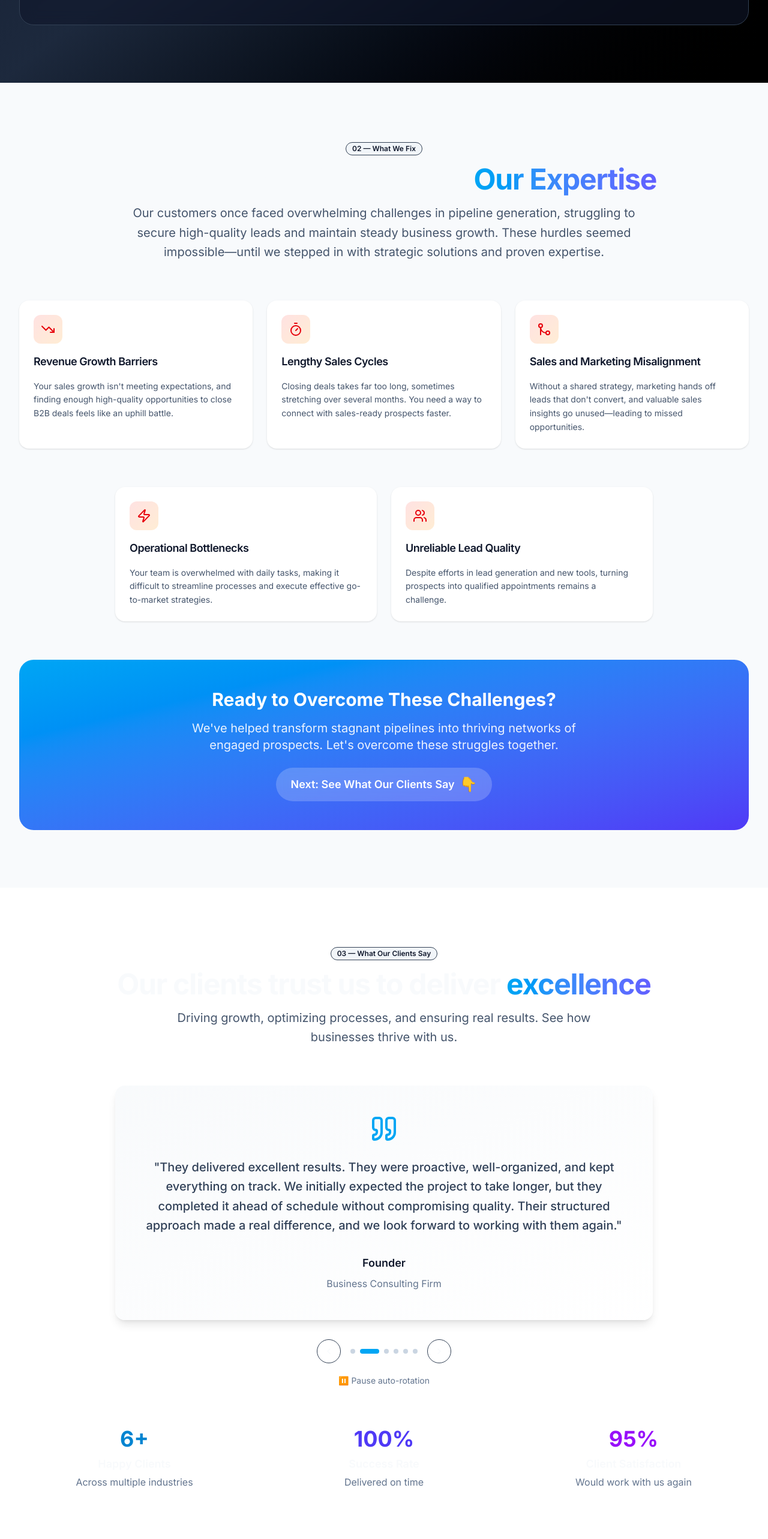
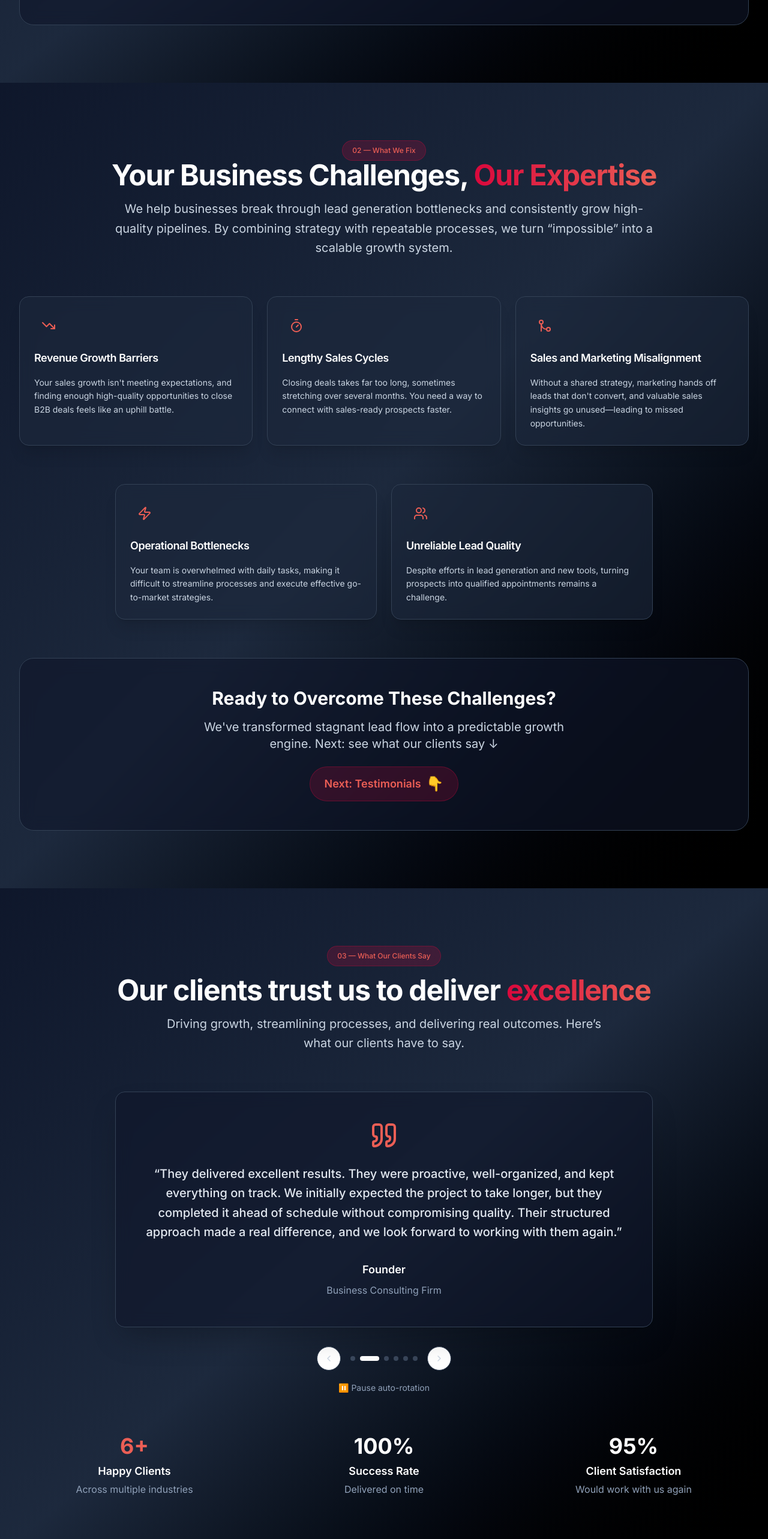
Before and after one commit to wilaine/aeconnect, a Next.js app in the folder ae-connect-landing/: page / in a window 1280 px wide. Shown: the part 1880-4446 px from the top of the page at 60% size. Built offline with nearby package versions, Linux system fonts and the light colour scheme.

Commit message:
统一UI 英文

```diff
--- a/ae-connect-landing/src/components/challenges.tsx
+++ b/ae-connect-landing/src/components/challenges.tsx
@@ -6,88 +6,80 @@ import { Card, CardContent, CardDescription, CardHeader, CardTitle } from "@/com
 import { Badge } from "@/components/ui/badge"
 import { siteConfig } from "@/config/site"
 
-const iconMap = {
-  TrendingDown,
-  Timer,
-  GitMerge,
-  Zap,
-  Users,
-}
+const iconMap = { TrendingDown, Timer, GitMerge, Zap, Users }
 
-const containerVariants = {
+const container = {
   hidden: { opacity: 0 },
   visible: {
     opacity: 1,
-    transition: {
-      staggerChildren: 0.15,
-    },
+    transition: { staggerChildren: 0.15 },
   },
 }
 
-const itemVariants = {
+const item = {
   hidden: { opacity: 0, y: 20 },
-  visible: {
-    opacity: 1,
-    y: 0,
-    transition: { duration: 0.5, ease: "easeOut" },
-  },
+  visible: { opacity: 1, y: 0, transition: { duration: 0.5, ease: "easeOut" } },
 }
 
 export function Challenges() {
   return (
-    <section id="challenges" className="py-24 bg-slate-50">
-      <div className="container max-w-7xl px-4 sm:px-6 lg:px-8">
+    <section id="challenges" className="relative py-24 overflow-hidden bg-gradient-to-br from-slate-900 via-slate-800 to-black">
+      {/* 背景网格 */}
+      <div className="absolute inset-0 bg-grid-slate-700/30 opacity-50" />
+      <div className="relative container max-w-7xl px-4 sm:px-6 lg:px-8">
         <motion.div
           initial="hidden"
           whileInView="visible"
           viewport={{ once: true, amount: 0.3 }}
-          variants={containerVariants}
+          variants={container}
           className="space-y-16"
         >
           {/* Section Header */}
           <div className="text-center space-y-4">
-            <motion.div variants={itemVariants}>
-              <Badge variant="secondary" className="mb-4">
+            <motion.div variants={item}>
+              <Badge
+                variant="secondary"
+                className="px-4 py-2 font-medium"
+                style={{ backgroundColor: "rgba(217, 8, 60, 0.2)", color: "#eb5e55", borderColor: "rgba(217, 8, 60, 0.3)" }}
+              >
                 02 — What We Fix
               </Badge>
-              <h2 className="text-3xl md:text-5xl font-bold tracking-tight">
+              <h2 className="text-3xl md:text-5xl font-bold tracking-tight text-white">
                 Your Business Challenges,{" "}
-                <span className="bg-gradient-to-r from-sky-500 to-indigo-500 bg-clip-text text-transparent">
+                <span className="bg-clip-text text-transparent" style={{ backgroundImage: "linear-gradient(to right, #d9083c, #eb5e55)" }}>
                   Our Expertise
                 </span>
               </h2>
             </motion.div>
             <motion.p
-              variants={itemVariants}
-              className="text-xl text-slate-600 max-w-4xl mx-auto leading-relaxed"
+              variants={item}
+              className="text-xl text-slate-300 max-w-4xl mx-auto leading-relaxed"
             >
-              Our customers once faced overwhelming challenges in pipeline generation, struggling to secure
-              high-quality leads and maintain steady business growth. These hurdles seemed impossible—until
-              we stepped in with strategic solutions and proven expertise.
+              We help businesses break through lead generation bottlenecks and consistently grow high-quality pipelines.
+              By combining strategy with repeatable processes, we turn “impossible” into a scalable growth system.
             </motion.p>
+
           </div>
 
           {/* Challenges Grid */}
-          <motion.div
-            variants={containerVariants}
-            className="grid grid-cols-1 md:grid-cols-2 lg:grid-cols-3 gap-6"
-          >
-            {siteConfig.challenges.slice(0, 3).map((challenge, index) => {
-              const Icon = iconMap[challenge.icon as keyof typeof iconMap]
+          <motion.div variants={container} className="grid grid-cols-1 md:grid-cols-2 lg:grid-cols-3 gap-6">
+            {siteConfig.challenges.slice(0, 3).map((c) => {
+              const Icon = iconMap[c.icon as keyof typeof iconMap]
               return (
-                <motion.div key={challenge.title} variants={itemVariants}>
-                  <Card className="h-full bg-white border-0 shadow-sm hover:shadow-lg transition-all duration-300 group">
+                <motion.div key={c.title} variants={item}>
+                  <Card className="h-full border border-slate-700/60 bg-slate-800/60 backdrop-blur-md shadow-xl hover:shadow-2xl transition-all duration-300 group">
                     <CardHeader className="pb-4">
-                      <div className="w-12 h-12 mb-4 bg-gradient-to-br from-red-100 to-orange-100 rounded-xl flex items-center justify-center group-hover:scale-110 transition-transform duration-300">
-                        <Icon className="w-6 h-6 text-red-600" />
+                      <div
+                        className="w-12 h-12 mb-4 rounded-xl flex items-center justify-center group-hover:scale-110 transition-transform duration-300"
+                        style={{ background: "linear-gradient(to br, rgba(217,8,60,0.15), rgba(235,94,85,0.15))" }}
+                      >
+                        <Icon className="w-6 h-6" style={{ color: "#eb5e55" }} />
                       </div>
-                      <CardTitle className="text-lg font-semibold text-slate-900">
-                        {challenge.title}
-                      </CardTitle>
+                      <CardTitle className="text-lg font-semibold text-white">{c.title}</CardTitle>
                     </CardHeader>
                     <CardContent>
-                      <CardDescription className="text-slate-600 leading-relaxed">
-                        {challenge.description}
+                      <CardDescription className="text-slate-300 leading-relaxed">
+                        {c.description}
                       </CardDescription>
                     </CardContent>
                   </Card>
@@ -96,27 +88,25 @@ export function Challenges() {
             })}
           </motion.div>
 
-          {/* Additional Challenges Row */}
-          <motion.div
-            variants={containerVariants}
-            className="grid grid-cols-1 md:grid-cols-2 gap-6 max-w-4xl mx-auto"
-          >
-            {siteConfig.challenges.slice(3).map((challenge, index) => {
-              const Icon = iconMap[challenge.icon as keyof typeof iconMap]
+          {/* Additional Row */}
+          <motion.div variants={container} className="grid grid-cols-1 md:grid-cols-2 gap-6 max-w-4xl mx-auto">
+            {siteConfig.challenges.slice(3).map((c) => {
+              const Icon = iconMap[c.icon as keyof typeof iconMap]
               return (
-                <motion.div key={challenge.title} variants={itemVariants}>
-                  <Card className="h-full bg-white border-0 shadow-sm hover:shadow-lg transition-all duration-300 group">
+                <motion.div key={c.title} variants={item}>
+                  <Card className="h-full border border-slate-700/60 bg-slate-800/60 backdrop-blur-md shadow-xl hover:shadow-2xl transition-all duration-300 group">
                     <CardHeader className="pb-4">
-                      <div className="w-12 h-12 mb-4 bg-gradient-to-br from-red-100 to-orange-100 rounded-xl flex items-center justify-center group-hover:scale-110 transition-transform duration-300">
-                        <Icon className="w-6 h-6 text-red-600" />
+                      <div
+                        className="w-12 h-12 mb-4 rounded-xl flex items-center justify-center group-hover:scale-110 transition-transform duration-300"
+                        style={{ background: "linear-gradient(to br, rgba(217,8,60,0.15), rgba(235,94,85,0.15))" }}
+                      >
+                        <Icon className="w-6 h-6" style={{ color: "#eb5e55" }} />
                       </div>
-                      <CardTitle className="text-lg font-semibold text-slate-900">
-                        {challenge.title}
-                      </CardTitle>
+                      <CardTitle className="text-lg font-semibold text-white">{c.title}</CardTitle>
                     </CardHeader>
                     <CardContent>
-                      <CardDescription className="text-slate-600 leading-relaxed">
-                        {challenge.description}
+                      <CardDescription className="text-slate-300 leading-relaxed">
+                        {c.description}
                       </CardDescription>
                     </CardContent>
                   </Card>
@@ -125,20 +115,15 @@ export function Challenges() {
             })}
           </motion.div>
 
-          {/* Solution CTA */}
-          <motion.div
-            variants={itemVariants}
-            className="text-center bg-gradient-to-br from-sky-500 to-indigo-600 rounded-3xl p-8 md:p-12 text-white"
-          >
-            <h3 className="text-2xl md:text-3xl font-bold mb-4">
-              Ready to Overcome These Challenges?
-            </h3>
-            <p className="text-xl opacity-90 mb-6 max-w-2xl mx-auto">
-              We've helped transform stagnant pipelines into thriving networks of engaged prospects.
-              Let's overcome these struggles together.
+          {/* CTA */}
+          <motion.div variants={item} className="text-center rounded-3xl p-8 md:p-12 border border-slate-700/60 bg-slate-900/60 backdrop-blur-md">
+            <h3 className="text-2xl md:text-3xl font-bold mb-4 text-white">Ready to Overcome These Challenges?</h3>
+            <p className="text-xl text-slate-300 mb-6 max-w-2xl mx-auto">
+              We've transformed stagnant lead flow into a predictable growth engine. Next: see what our clients say ↓
             </p>
-            <div className="inline-flex items-center space-x-2 bg-white/20 backdrop-blur px-6 py-3 rounded-full">
-              <span className="text-lg font-semibold">Next: See What Our Clients Say</span>
+            <div className="inline-flex items-center space-x-2 rounded-full px-6 py-3"
+                 style={{ backgroundColor: "rgba(217, 8, 60, 0.18)", border: "1px solid rgba(217, 8, 60, 0.3)" }}>
+              <span className="text-lg font-semibold" style={{ color: "#eb5e55" }}>Next: Testimonials</span>
               <span className="text-2xl">👇</span>
             </div>
           </motion.div>
--- a/ae-connect-landing/src/components/testimonials.tsx
+++ b/ae-connect-landing/src/components/testimonials.tsx
@@ -16,32 +16,28 @@ export function Testimonials() {
 
   useEffect(() => {
     if (!isAutoPlaying) return
-
-    const interval = setInterval(() => {
-      setCurrentIndex((prev) => (prev + 1) % testimonials.length)
-    }, 5000)
-
-    return () => clearInterval(interval)
+    const id = setInterval(() => setCurrentIndex((p) => (p + 1) % testimonials.length), 5000)
+    return () => clearInterval(id)
   }, [isAutoPlaying, testimonials.length])
 
   const goToPrevious = () => {
-    setCurrentIndex((prev) => (prev - 1 + testimonials.length) % testimonials.length)
+    setCurrentIndex((p) => (p - 1 + testimonials.length) % testimonials.length)
     setIsAutoPlaying(false)
   }
-
   const goToNext = () => {
-    setCurrentIndex((prev) => (prev + 1) % testimonials.length)
+    setCurrentIndex((p) => (p + 1) % testimonials.length)
     setIsAutoPlaying(false)
   }
-
-  const goToSlide = (index: number) => {
-    setCurrentIndex(index)
+  const goToSlide = (i: number) => {
+    setCurrentIndex(i)
     setIsAutoPlaying(false)
   }
 
   return (
-    <section id="testimonials" className="py-24 bg-white">
-      <div className="container max-w-7xl px-4 sm:px-6 lg:px-8">
+    <section id="testimonials" className="relative py-24 overflow-hidden bg-gradient-to-br from-slate-900 via-slate-800 to-black">
+      {/* 背景网格 */}
+      <div className="absolute inset-0 bg-grid-slate-700/30 opacity-50" />
+      <div className="relative container max-w-7xl px-4 sm:px-6 lg:px-8">
         <motion.div
           initial={{ opacity: 0 }}
           whileInView={{ opacity: 1 }}
@@ -50,22 +46,25 @@ export function Testimonials() {
         >
           {/* Section Header */}
           <div className="text-center space-y-4">
-            <Badge variant="secondary" className="mb-4">
+            <Badge
+              variant="secondary"
+              className="px-4 py-2 font-medium"
+              style={{ backgroundColor: "rgba(217, 8, 60, 0.2)", color: "#eb5e55", borderColor: "rgba(217, 8, 60, 0.3)" }}
+            >
               03 — What Our Clients Say
             </Badge>
-            <h2 className="text-3xl md:text-5xl font-bold tracking-tight">
+            <h2 className="text-3xl md:text-5xl font-bold tracking-tight text-white">
               Our clients trust us to deliver{" "}
-              <span className="bg-gradient-to-r from-sky-500 to-indigo-500 bg-clip-text text-transparent">
+              <span className="bg-clip-text text-transparent" style={{ backgroundImage: "linear-gradient(to right, #d9083c, #eb5e55)" }}>
                 excellence
               </span>
             </h2>
-            <p className="text-xl text-slate-600 max-w-3xl mx-auto leading-relaxed">
-              Driving growth, optimizing processes, and ensuring real results.
-              See how businesses thrive with us.
+            <p className="text-xl text-slate-300 max-w-3xl mx-auto leading-relaxed">
+              Driving growth, streamlining processes, and delivering real outcomes. Here’s what our clients have to say.
             </p>
           </div>
 
-          {/* Testimonial Carousel */}
+          {/* Carousel */}
           <div className="relative max-w-4xl mx-auto">
             <AnimatePresence mode="wait">
               <motion.div
@@ -78,49 +77,44 @@ export function Testimonials() {
                 onMouseEnter={() => setIsAutoPlaying(false)}
                 onMouseLeave={() => setIsAutoPlaying(true)}
               >
-                <Card className="border-0 shadow-lg bg-gradient-to-br from-slate-50 to-white">
+                <Card className="border border-slate-700/60 shadow-2xl bg-slate-900/60 backdrop-blur-md">
                   <CardContent className="p-8 md:p-12 text-center">
-                    <Quote className="w-12 h-12 mx-auto mb-6 text-sky-500" />
-                    <blockquote className="text-lg md:text-xl leading-relaxed text-slate-700 mb-8 font-medium">
-                      "{testimonials[currentIndex].quote}"
+                    <Quote className="w-12 h-12 mx-auto mb-6" style={{ color: "#eb5e55" }} />
+                    <blockquote className="text-lg md:text-xl leading-relaxed text-slate-200 mb-8 font-medium">
+                      “{testimonials[currentIndex].quote}”
                     </blockquote>
                     <div className="space-y-2">
-                      <div className="font-semibold text-slate-900 text-lg">
-                        {testimonials[currentIndex].author}
-                      </div>
-                      <div className="text-slate-500">
-                        {testimonials[currentIndex].company}
-                      </div>
+                      <div className="font-semibold text-white text-lg">{testimonials[currentIndex].author}</div>
+                      <div className="text-slate-400">{testimonials[currentIndex].company}</div>
                     </div>
                   </CardContent>
                 </Card>
               </motion.div>
             </AnimatePresence>
 
-            {/* Navigation Buttons */}
+            {/* Nav Buttons & Dots */}
             <div className="flex justify-center items-center space-x-4 mt-8">
               <Button
                 variant="outline"
                 size="icon"
                 onClick={goToPrevious}
-                className="rounded-full"
+                className="rounded-full border-slate-600 text-slate-300 hover:bg-slate-800 hover:text-white"
                 aria-label="Previous testimonial"
               >
                 <ChevronLeft className="w-4 h-4" />
               </Button>
 
-              {/* Dots Indicator */}
               <div className="flex space-x-2">
-                {testimonials.map((_, index) => (
+                {testimonials.map((_, i) => (
                   <button
-                    key={index}
-                    onClick={() => goToSlide(index)}
-                    className={`w-2 h-2 rounded-full transition-all duration-200 ${
-                      index === currentIndex
-                        ? "bg-sky-500 w-8"
-                        : "bg-slate-300 hover:bg-slate-400"
+                    key={i}
+                    onClick={() => goToSlide(i)}
+                    className={`h-2 rounded-full transition-all duration-200 ${
+                      i === currentIndex
+                        ? "bg-white w-8"
+                        : "bg-slate-500/50 hover:bg-slate-400 w-2"
                     }`}
-                    aria-label={`Go to testimonial ${index + 1}`}
+                    aria-label={`Go to testimonial ${i + 1}`}
                   />
                 ))}
               </div>
@@ -129,18 +123,18 @@ export function Testimonials() {
                 variant="outline"
                 size="icon"
                 onClick={goToNext}
-                className="rounded-full"
+                className="rounded-full border-slate-600 text-slate-300 hover:bg-slate-800 hover:text-white"
                 aria-label="Next testimonial"
               >
                 <ChevronRight className="w-4 h-4" />
               </Button>
             </div>
 
-            {/* Auto-play indicator */}
+            {/* Autoplay toggle */}
             <div className="text-center mt-4">
               <button
                 onClick={() => setIsAutoPlaying(!isAutoPlaying)}
-                className="text-sm text-slate-500 hover:text-slate-900 transition-colors"
+                className="text-sm text-slate-400 hover:text-slate-200 transition-colors"
               >
                 {isAutoPlaying ? "⏸️ Pause" : "▶️ Play"} auto-rotation
               </button>
@@ -155,19 +149,19 @@ export function Testimonials() {
             className="grid grid-cols-1 md:grid-cols-3 gap-8 text-center"
           >
             <div>
-              <div className="text-3xl md:text-4xl font-bold text-sky-600 mb-2">6+</div>
-              <div className="text-lg font-semibold mb-1">Happy Clients</div>
-              <div className="text-slate-500">Across multiple industries</div>
+              <div className="text-3xl md:text-4xl font-bold mb-2" style={{ color: "#eb5e55" }}>6+</div>
+              <div className="text-lg font-semibold text-white mb-1">Happy Clients</div>
+              <div className="text-slate-400">Across multiple industries</div>
             </div>
             <div>
-              <div className="text-3xl md:text-4xl font-bold text-indigo-600 mb-2">100%</div>
-              <div className="text-lg font-semibold mb-1">Success Rate</div>
-              <div className="text-slate-500">Delivered on time</div>
+              <div className="text-3xl md:text-4xl font-bold text-white mb-2">100%</div>
+              <div className="text-lg font-semibold text-white mb-1">Success Rate</div>
+              <div className="text-slate-400">Delivered on time</div>
             </div>
             <div>
-              <div className="text-3xl md:text-4xl font-bold text-purple-600 mb-2">95%</div>
-              <div className="text-lg font-semibold mb-1">Client Satisfaction</div>
-              <div className="text-slate-500">Would work with us again</div>
+              <div className="text-3xl md:text-4xl font-bold text-white mb-2">95%</div>
+              <div className="text-lg font-semibold text-white mb-1">Client Satisfaction</div>
+              <div className="text-slate-400">Would work with us again</div>
             </div>
           </motion.div>
         </motion.div>
```
